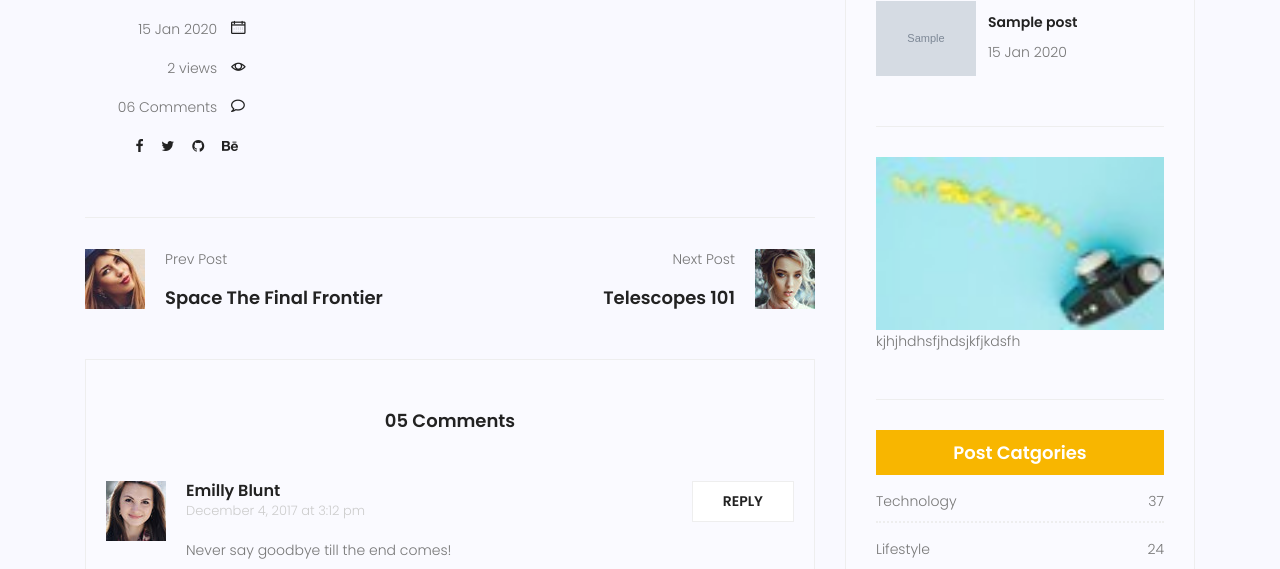
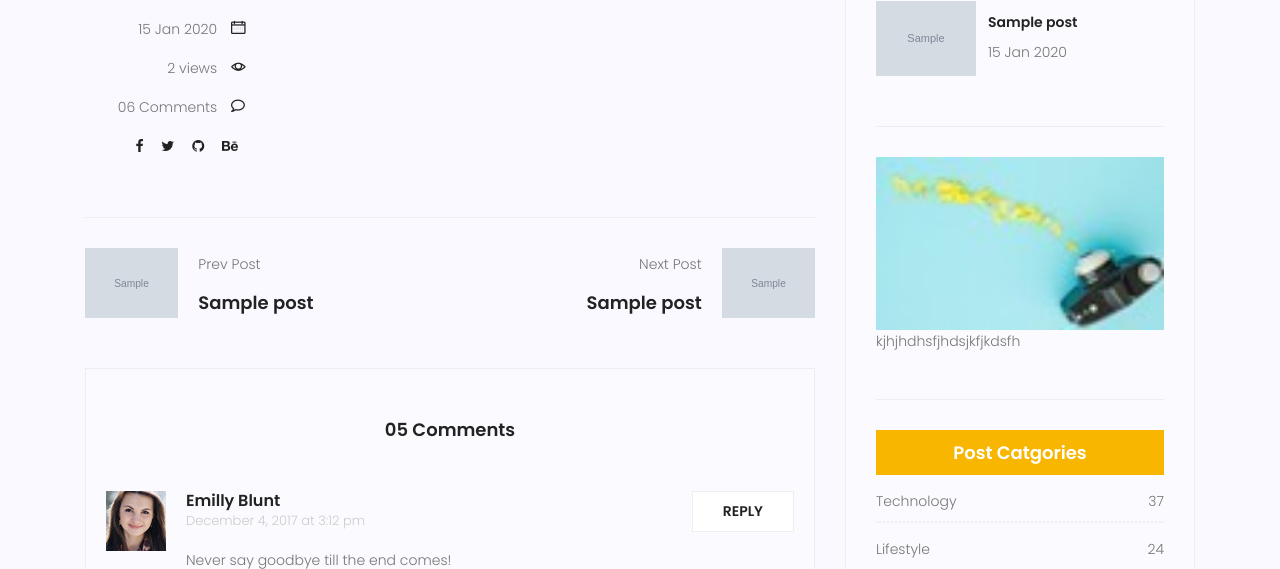
Before and after one commit to artinaria/my_site, a Django app: page /blog/1 in a window 1280 px wide. Shown: the part 1061-1630 px from the top of the page. Run offline with Django 3.2, Linux system fonts and the light colour scheme; tables that the repository leaves empty hold one stand-in row (values such as "Sample post"); grey boxes marked "Sample" are stand-in pictures; some libraries are stand-ins or nearby versions.

Commit message:
max min id
create the next page and perv page

```diff
--- a/blog/views.py
+++ b/blog/views.py
@@ -1,6 +1,8 @@
 from django.shortcuts import render,get_object_or_404
 from blog.models import Post
 from django.utils import timezone
+from django.db.models import Max, Min
+
 
 
 def blog_view(request):
@@ -12,14 +14,43 @@ def blog_view(request):
     context={'posts':posts}
     return render(request,'blog/blog-home.html',context)
 
+# def blog_single(request,pid):
+#     post=get_object_or_404(Post,pk=pid, status=1)
+#     post.content_view = post.content_view + 1
+#     post.save()
+#     context={'post':post}
+#     return render(request,'blog/blog-single.html',context)
+
+def get_prev_id(curr_id):
+    try:
+        ret = Post.objects.filter(id__lt=curr_id).order_by("-id")[0:1].get().id
+    except Post.DoesNotExist:
+        ret = Post.objects.aggregate(Max("id"))['id__max']
+    return ret
+
+def get_next_id(curr_id):
+    try:
+        ret = Post.objects.filter(id__gt=curr_id).order_by("id")[0:1].get().id
+    except Post.DoesNotExist:
+        ret = Post.objects.aggregate(Min("id"))['id__min']
+    return ret
+
+
 def blog_single(request,pid):
+
+
     post=get_object_or_404(Post,pk=pid, status=1)
-    if post:
-               post.content_view = post.content_view + 1
-               post.save()
+    post.content_view = post.content_view + 1
+    post.save()
 
-    context={'post':post}
+    previd=get_prev_id(pid)
+    nextid=get_next_id(pid)
+    nextpost=get_object_or_404(Post,pk=nextid, status=1)
+    prevpost=get_object_or_404(Post,pk=previd, status=1)
+
+    context={'post':post ,'nextpost':nextpost,'prevpost':prevpost}
     return render(request,'blog/blog-single.html',context)
+
 
 def test(request):
    # posts=Post.objects.all()
--- a/statics/css/main.css
+++ b/statics/css/main.css
@@ -3908,6 +3908,8 @@ body.mobile-nav-active #mobile-nav-toggle {
   -moz-transition: all 0.3s ease 0s;
   -o-transition: all 0.3s ease 0s;
   transition: all 0.3s ease 0s;
+  max-width: 100px;
+  max-height: 70px;
 }
 
 .single-post-area .navigation-area .nav-left .lnr {
@@ -3947,6 +3949,8 @@ body.mobile-nav-active #mobile-nav-toggle {
   -moz-transition: all 0.3s ease 0s;
   -o-transition: all 0.3s ease 0s;
   transition: all 0.3s ease 0s;
+  max-width: 100px;
+  max-height: 70px;
 }
 
 .single-post-area .navigation-area .nav-right .lnr {
--- a/templates/blog/blog-single.html
+++ b/templates/blog/blog-single.html
@@ -58,32 +58,37 @@
 										{{post.content}}
 									</p>
 
+
 								</div>
 							</div>
 							<div class="navigation-area">
 								<div class="row">
 									<div class="col-lg-6 col-md-6 col-12 nav-left flex-row d-flex justify-content-start align-items-center">
 										<div class="thumb">
-											<a href="#"><img class="img-fluid" src="{% static 'img/blog/prev.jpg'%}" alt=""></a>
+											<a href="{{ prevpost.id }}"><img class="img-fluid" src="{{prevpost.image.url}}" alt=""></a>
+
 										</div>
 										<div class="arrow">
-											<a href="#"><span class="lnr text-white lnr-arrow-left"></span></a>
+											<a href="{{ prevpost.id }}"><span class="lnr text-white lnr-arrow-left"></span></a>
 										</div>
 										<div class="detials">
 											<p>Prev Post</p>
-											<a href="#"><h4>Space The Final Frontier</h4></a>
+											<!-- <a href="previd"><h4>{{previd}}</h4></a> -->
+											<a href="{{ prevpost.id }}"><h4> {{prevpost.title}} </h4></a>
+
+
 										</div>
 									</div>
 									<div class="col-lg-6 col-md-6 col-12 nav-right flex-row d-flex justify-content-end align-items-center">
 										<div class="detials">
 											<p>Next Post</p>
-											<a href="#"><h4>Telescopes 101</h4></a>
+											<a href="{{nextpost.id}}"><h4> {{nextpost.title}} </h4></a>
 										</div>
 										<div class="arrow">
-											<a href="#"><span class="lnr text-white lnr-arrow-right"></span></a>
+											<a href="{{nextpost.id}}"><span class="lnr text-white lnr-arrow-right"></span></a>
 										</div>
 										<div class="thumb">
-											<a href="#"><img class="img-fluid" src="{% static 'img/blog/next.jpg'%}" alt=""></a>
+											<a href="{{nextpost.id}}"><img class="img-fluid" src="{{nextpost.image.url}}" alt=""></a>
 										</div>
 									</div>
 								</div>
```
